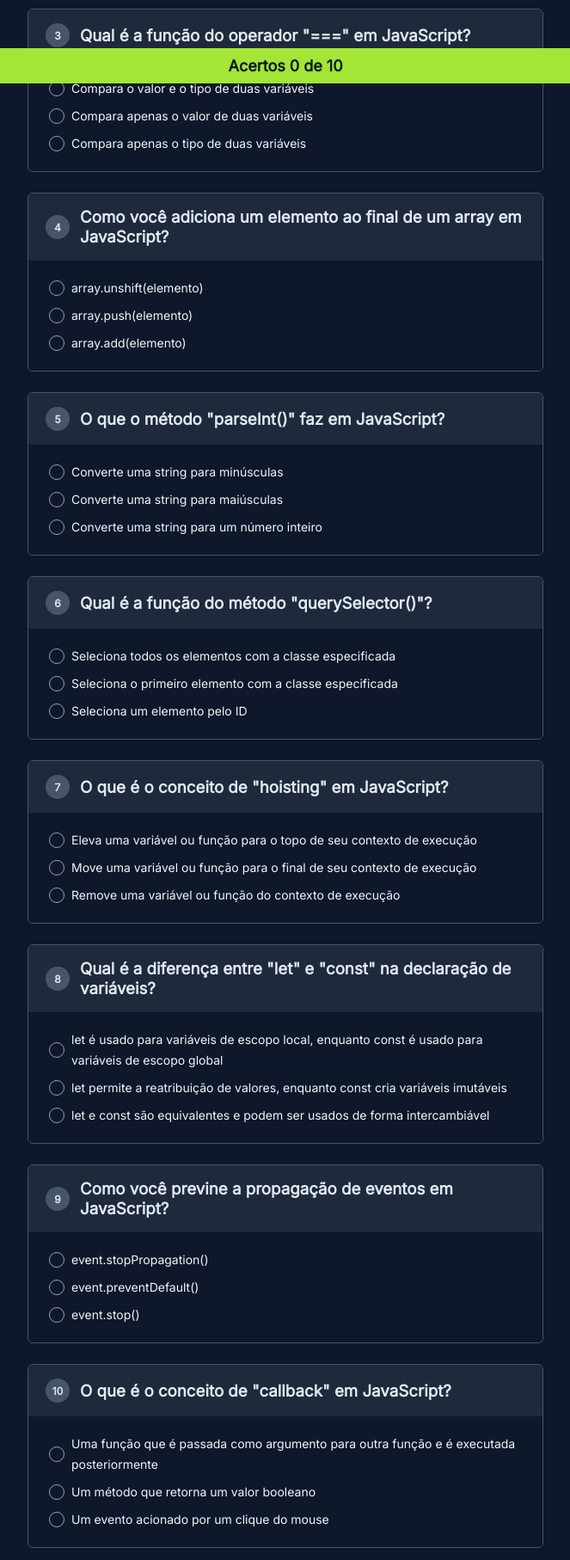
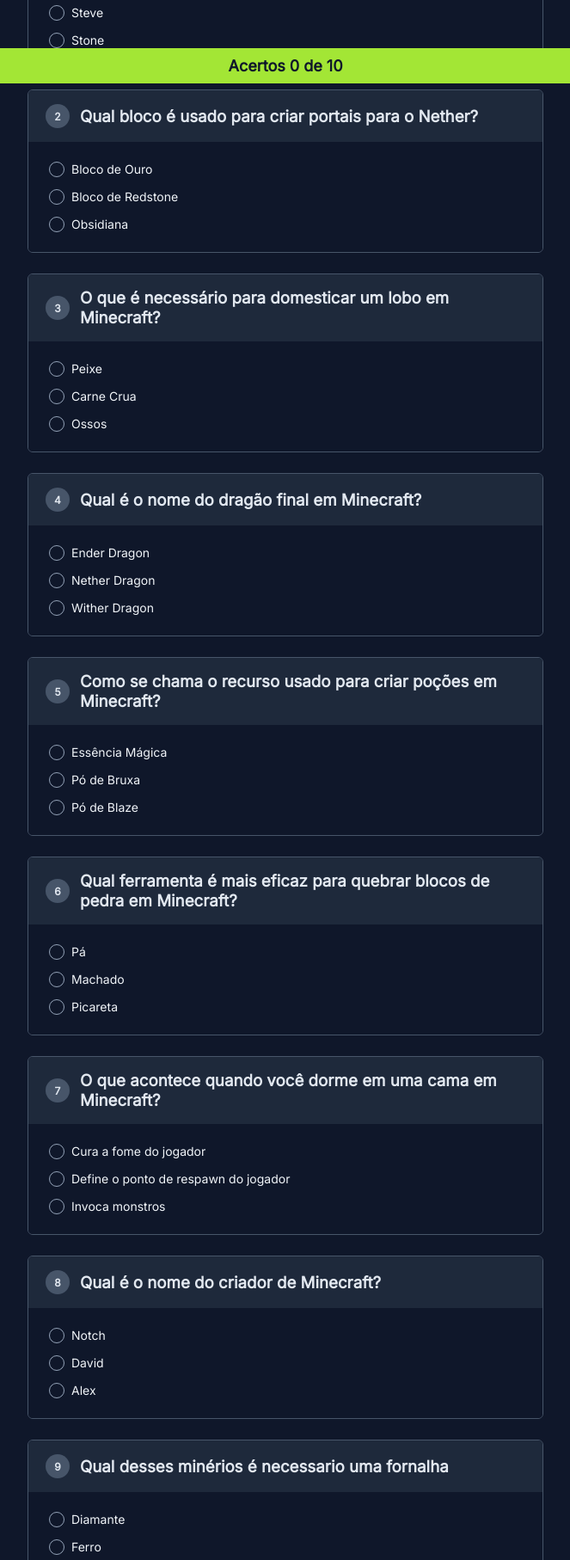
Before and after one commit to juliopontocom/projeto-nlw, a plain HTML site: page index.html in a window 1280 px wide. Shown: the part 703-2517 px from the top of the page at 86% size, without its empty margins (308-971 px from the left). Drawn offline with Linux system fonts and the light colour scheme.

Commit message:
mudanca no tema

```diff
--- a/index.html
+++ b/index.html
@@ -10,7 +10,7 @@
     <main>
         <header>
           <img src="minecraft .png" alt="logo do minecraft" width="640" height="360">
-          <h1>Teste seus conhecimentos sobre JavaScript</h1>
+          <h1>Teste seus conhecimentos sobre o Minecraft!</h1>
         </header>
         <div id="quiz">
 
--- a/index.js
+++ b/index.js
@@ -1,92 +1,91 @@
 const perguntas = [
-    // array de 10 objetos que serao as perguntas
   {
-      pergunta: 'Qual é a palavra-chave utilizada para declarar uma variável em JavaScript?',
-      respostas: [ // array de 3 possiveis respostas
-        'var',
-        'let',
-        'const'
+    pergunta: 'Qual é o nome do personagem principal do Minecraft?',
+    respostas: [
+      'Andrew',
+      'Steve',
+      'Stone'
     ],
-      correta: 2 //opcao da resposta correta em index do array
+    correta: 1
   },
   {
-      pergunta: 'Como você escreve um comentário de uma única linha em JavaScript?',
+    pergunta: 'Qual bloco é usado para criar portais para o Nether?',
     respostas: [
-        '// Comentário',
-        '-- Comentário',
-        '# Comentário'
+      'Bloco de Ouro',
+      'Bloco de Redstone',
+      'Obsidiana'
+    ],
+    correta: 2
+  },
+  {
+    pergunta: 'O que é necessário para domesticar um lobo em Minecraft?',
+    respostas: [
+      'Peixe',
+      'Carne Crua',
+      'Ossos'
+    ],
+    correta: 2
+  },
+  {
+    pergunta: 'Qual é o nome do dragão final em Minecraft?',
+    respostas: [
+      'Ender Dragon',
+      'Nether Dragon',
+      'Wither Dragon'
     ],
     correta: 0
   },
   {
-      pergunta: 'Qual é a função do operador "===" em JavaScript?',
+    pergunta: 'Como se chama o recurso usado para criar poções em Minecraft?',
     respostas: [
-        'Compara o valor e o tipo de duas variáveis',
-        'Compara apenas o valor de duas variáveis',
-        'Compara apenas o tipo de duas variáveis'
+      'Essência Mágica',
+      'Pó de Bruxa',
+      'Pó de Blaze'
+    ],
+    correta: 2
+  },
+  {
+    pergunta: 'Qual ferramenta é mais eficaz para quebrar blocos de pedra em Minecraft?',
+    respostas: [
+      'Pá',
+      'Machado',
+      'Picareta'
+    ],
+    correta: 2
+  },
+  {
+    pergunta: 'O que acontece quando você dorme em uma cama em Minecraft?',
+    respostas: [
+      'Cura a fome do jogador',
+      'Define o ponto de respawn do jogador',
+      'Invoca monstros'
+    ],
+    correta: 1
+  },
+  {
+    pergunta: 'Qual é o nome do criador de Minecraft?',
+    respostas: [
+      'Notch',
+      'David',
+      'Alex'
     ],
     correta: 0
   },
   {
-      pergunta: 'Como você adiciona um elemento ao final de um array em JavaScript?',
+    pergunta: 'Qual desses minérios é necessario uma fornalha ',
     respostas: [
-        'array.unshift(elemento)',
-        'array.push(elemento)',
-        'array.add(elemento)'
+      'Diamante',
+      'Ferro',
+      'Esmeralda'
     ],
     correta: 1
   },
   {
-      pergunta: 'O que o método "parseInt()" faz em JavaScript?',
+    pergunta: 'Qual é a receita básica para criar uma tocha em Minecraft?',
     respostas: [
-        'Converte uma string para minúsculas',
-        'Converte uma string para maiúsculas',
-        'Converte uma string para um número inteiro'
-      ],
-      correta: 2
-    },
-    {
-      pergunta: 'Qual é a função do método "querySelector()"?',
-      respostas: [
-        'Seleciona todos os elementos com a classe especificada',
-        'Seleciona o primeiro elemento com a classe especificada',
-        'Seleciona um elemento pelo ID'
-      ],
-      correta: 1
-    },
-    {
-      pergunta: 'O que é o conceito de "hoisting" em JavaScript?',
-      respostas: [
-        'Eleva uma variável ou função para o topo de seu contexto de execução',
-        'Move uma variável ou função para o final de seu contexto de execução',
-        'Remove uma variável ou função do contexto de execução'
-      ],
-      correta: 0
-    },
-    {
-      pergunta: 'Qual é a diferença entre "let" e "const" na declaração de variáveis?',
-      respostas: [
-        'let é usado para variáveis de escopo local, enquanto const é usado para variáveis de escopo global',
-        'let permite a reatribuição de valores, enquanto const cria variáveis imutáveis',
-        'let e const são equivalentes e podem ser usados de forma intercambiável'
-      ],
-      correta: 1
-    },
-    {
-      pergunta: 'Como você previne a propagação de eventos em JavaScript?',
-      respostas: [
-        'event.stopPropagation()',
-        'event.preventDefault()',
-        'event.stop()'
-      ],
-      correta: 0
-    },
-    {
-      pergunta: 'O que é o conceito de "callback" em JavaScript?',
-      respostas: [
-        'Uma função que é passada como argumento para outra função e é executada posteriormente',
-        'Um método que retorna um valor booleano',
-        'Um evento acionado por um clique do mouse'
+      'Carvão + Bastão',
+      'Pó de Redstone + Madeira',
+      'Pedra + Vara'
     ],
     correta: 0
   },
```
Also changed, not shown: minecraft .png (added), minecraft.png (deleted). Lines whose indentation alone changed are shown as unchanged.
